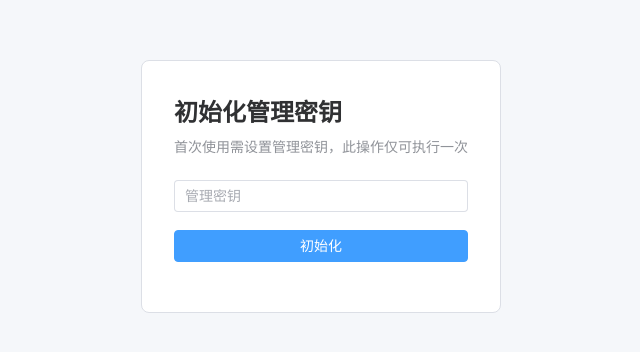
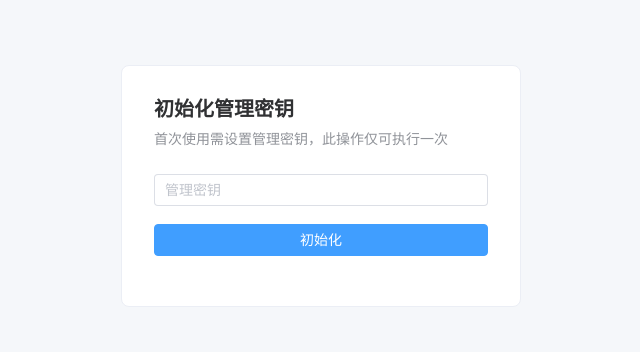
Before and after one commit to Zightch/frp, a Vue app in the folder frps/webui/: page /init in a window 1280 px wide. Shown: the part 214-566 px from the top of the page, without its empty margins (319-959 px from the left). Built offline with nearby package versions, Linux system fonts and the light colour scheme; no server answers.

Commit message:
webui重构

```diff
--- a/frps/webui/package.json
+++ b/frps/webui/package.json
@@ -9,6 +9,7 @@
     "preview": "vite preview"
   },
   "dependencies": {
+    "@element-plus/icons-vue": "^2.3.2",
     "element-plus": "^2.6.1",
     "vue": "^3.4.21",
     "vue-router": "^4.3.0"
--- /dev/null
+++ b/frps/webui/src/layouts/BlankLayout.vue
@@ -0,0 +1,26 @@
+<script setup lang="ts">
+import { RouterView } from 'vue-router'
+</script>
+
+<template>
+  <div class="blank-layout">
+    <div class="blank-center">
+      <RouterView />
+    </div>
+  </div>
+</template>
+
+<style scoped>
+.blank-layout {
+  min-height: 100vh;
+  background: var(--color-bg-page);
+  display: flex;
+  justify-content: center;
+  align-items: center;
+}
+
+.blank-center {
+  width: 100%;
+  max-width: 400px;
+}
+</style>
--- a/frps/webui/src/main.ts
+++ b/frps/webui/src/main.ts
@@ -1,5 +1,6 @@
 import { createApp } from 'vue'
 import ElementPlus from 'element-plus'
+import * as ElementPlusIconsVue from '@element-plus/icons-vue'
 import 'element-plus/dist/index.css'
 import './styles/main.css'
 import App from './App.vue'
@@ -7,6 +8,11 @@ import router from './router'
 
 const app = createApp(App)
 
+// 注册所有 Element Plus 图标
+for (const [key, component] of Object.entries(ElementPlusIconsVue)) {
+  app.component(key, component)
+}
+
 app.use(ElementPlus)
 app.use(router)
 
--- a/frps/webui/src/styles/main.css
+++ b/frps/webui/src/styles/main.css
@@ -1,34 +1,180 @@
-/* 基础 CSS 变量 */
+/* ============================================================
+   frps WebUI 样式基础设施
+   遵循 docs/frps/webui-style-guide.md 视觉规范
+   ============================================================ */
+
 :root {
-  --primary-color: #409eff;
-  --text-color: #303133;
-  --text-color-secondary: #909399;
-  --border-color: #dcdfe6;
-  --background-color: #f5f7fa;
+  /* ---- 品牌色（Primary）---- */
+  --color-primary: #409EFF;
+  --color-primary-light-3: #79BBFF;
+  --color-primary-light-5: #A0CFFF;
+  --color-primary-light-7: #C6E2FF;
+  --color-primary-light-8: #D9ECFF;
+  --color-primary-light-9: #ECF5FF;
+  --color-primary-dark-2: #337ECC;
+
+  /* ---- 功能色（Functional）---- */
+  --color-success: #67C23A;
+  --color-success-light-3: #95D475;
+  --color-success-light-9: #E1F3D8;
+
+  --color-warning: #E6A23C;
+  --color-warning-light-3: #EEBE77;
+  --color-warning-light-9: #FAECD8;
+
+  --color-danger: #F56C6C;
+  --color-danger-light-3: #F89898;
+  --color-danger-light-9: #FDE2E2;
+
+  --color-info: #909399;
+  --color-info-light-9: #E9E9EB;
+
+  /* ---- 中性色 - 文字 ---- */
+  --color-text-primary: #303133;
+  --color-text-regular: #606266;
+  --color-text-secondary: #909399;
+  --color-text-placeholder: #C0C4CC;
+
+  /* ---- 中性色 - 边框 ---- */
+  --color-border: #DCDFE6;
+  --color-border-light: #E4E7ED;
+  --color-border-lighter: #EBEEF5;
+  --color-border-extra-light: #F2F6FC;
+
+  /* ---- 中性色 - 背景 ---- */
+  --color-bg-white: #FFFFFF;
+  --color-bg-page: #F5F7FA;
+  --color-bg-fill: #F0F2F5;
+  --color-bg-fill-light: #F5F7FA;
+  --color-bg-fill-lighter: #FAFAFA;
+  --color-mask: rgba(0, 0, 0, 0.5);
+
+  /* ---- 字体 ---- */
+  --font-family: -apple-system, BlinkMacSystemFont, 'Segoe UI', Roboto,
+    'Helvetica Neue', Arial, 'Noto Sans SC', sans-serif;
+
+  --font-size-h1: 20px;
+  --font-size-h2: 16px;
+  --font-size-h3: 14px;
+  --font-size-body: 14px;
+  --font-size-auxiliary: 13px;
+  --font-size-small: 12px;
+
+  --font-weight-bold: 600;
+  --font-weight-regular: 400;
+
+  --line-height-h1: 28px;
+  --line-height-h2: 24px;
+  --line-height-h3: 22px;
+  --line-height-body: 22px;
+  --line-height-auxiliary: 20px;
+  --line-height-small: 20px;
+
+  /* ---- 间距（4px 基准网格）---- */
+  --spacing-xs: 4px;
+  --spacing-sm: 8px;
+  --spacing-md: 12px;
+  --spacing-base: 16px;
+  --spacing-lg: 20px;
+  --spacing-xl: 24px;
+  --spacing-2xl: 32px;
+
+  /* ---- 圆角 ---- */
+  --radius-small: 4px;
+  --radius-base: 8px;
+  --radius-large: 12px;
+
+  /* ---- 布局 ---- */
+  --header-height: 56px;
+  --aside-width: 200px;
+  --content-max-width: 1200px;
+  --content-padding: 24px;
 }
 
-/* 重置样式 */
-* {
+/* ---- Element Plus 主题覆盖 ---- */
+:root {
+  --el-color-primary: var(--color-primary);
+  --el-color-primary-light-3: var(--color-primary-light-3);
+  --el-color-primary-light-5: var(--color-primary-light-5);
+  --el-color-primary-light-7: var(--color-primary-light-7);
+  --el-color-primary-light-8: var(--color-primary-light-8);
+  --el-color-primary-light-9: var(--color-primary-light-9);
+  --el-color-primary-dark-2: var(--color-primary-dark-2);
+
+  --el-color-success: var(--color-success);
+  --el-color-success-light-3: var(--color-success-light-3);
+  --el-color-success-light-9: var(--color-success-light-9);
+
+  --el-color-warning: var(--color-warning);
+  --el-color-warning-light-3: var(--color-warning-light-3);
+  --el-color-warning-light-9: var(--color-warning-light-9);
+
+  --el-color-danger: var(--color-danger);
+  --el-color-danger-light-3: var(--color-danger-light-3);
+  --el-color-danger-light-9: var(--color-danger-light-9);
+
+  --el-color-info: var(--color-info);
+  --el-color-info-light-9: var(--color-info-light-9);
+
+  --el-text-color-primary: var(--color-text-primary);
+  --el-text-color-regular: var(--color-text-regular);
+  --el-text-color-secondary: var(--color-text-secondary);
+  --el-text-color-placeholder: var(--color-text-placeholder);
+
+  --el-border-color: var(--color-border);
+  --el-border-color-light: var(--color-border-light);
+  --el-border-color-lighter: var(--color-border-lighter);
+  --el-border-color-extra-light: var(--color-border-extra-light);
+
+  --el-bg-color: var(--color-bg-white);
+  --el-bg-color-page: var(--color-bg-page);
+  --el-bg-color-overlay: var(--color-bg-white);
+
+  --el-fill-color: var(--color-bg-fill);
+  --el-fill-color-light: var(--color-bg-fill-light);
+  --el-fill-color-lighter: var(--color-bg-fill-lighter);
+
+  --el-font-family: var(--font-family);
+  --el-border-radius-base: var(--radius-small);
+  --el-border-radius-small: var(--radius-small);
+  --el-border-radius-round: 16px;
+}
+
+/* ---- 暗色模式预留 ---- */
+html.dark {
+  --color-text-primary: #CFD3DC;
+  --color-text-regular: #A4A7AE;
+  --color-text-secondary: #6C6E72;
+  --color-bg-white: #1D1E1F;
+  --color-bg-page: #141414;
+  --color-border: #4C4D4F;
+  --color-border-light: #414243;
+}
+
+/* ---- 全局重置 ---- */
+*,
+*::before,
+*::after {
   margin: 0;
   padding: 0;
   box-sizing: border-box;
 }
 
 body {
-  font-family: -apple-system, BlinkMacSystemFont, 'Segoe UI', Roboto, Oxygen, Ubuntu, sans-serif;
-  color: var(--text-color);
-  background-color: var(--background-color);
+  font-family: var(--font-family);
+  font-size: var(--font-size-body);
+  line-height: var(--line-height-body);
+  color: var(--color-text-primary);
+  background-color: var(--color-bg-page);
+  -webkit-font-smoothing: antialiased;
+  -moz-osx-font-smoothing: grayscale;
 }
 
-/* 通用工具类 */
-.text-center {
-  text-align: center;
+a {
+  color: var(--color-primary);
+  text-decoration: none;
 }
 
-.mt-20 {
-  margin-top: 20px;
+a:hover {
+  color: var(--color-primary-light-3);
 }
-
-.mb-20 {
-  margin-bottom: 20px;
-}
--- a/frps/webui/src/views/InitView.vue
+++ b/frps/webui/src/views/InitView.vue
@@ -51,13 +51,12 @@ async function handleInit() {
 </script>
 
 <template>
-  <div class="init-page">
-    <div v-if="checking" class="init-card">
-      <p>检查初始化状态...</p>
+  <div v-if="checking" class="auth-card">
+    <p class="auth-checking">检查初始化状态...</p>
   </div>
-    <div v-else class="init-card">
-      <h2>初始化管理密钥</h2>
-      <p class="init-desc">首次使用需设置管理密钥，此操作仅可执行一次</p>
+  <div v-else class="auth-card">
+    <h2 class="auth-title">初始化管理密钥</h2>
+    <p class="auth-desc">首次使用需设置管理密钥，此操作仅可执行一次</p>
     <el-form @submit.prevent="handleInit">
       <el-form-item>
         <el-input
@@ -80,32 +79,32 @@ async function handleInit() {
       </el-form-item>
     </el-form>
   </div>
-  </div>
 </template>
 
 <style scoped>
-.init-page {
-  display: flex;
-  justify-content: center;
-  align-items: center;
-  min-height: 100vh;
+.auth-card {
+  padding: var(--spacing-2xl);
+  background: var(--color-bg-white);
+  border-radius: var(--radius-base);
+  border: 1px solid var(--color-border-lighter);
 }
 
-.init-card {
-  width: 360px;
-  padding: 32px;
-  background: #fff;
-  border-radius: 8px;
-  border: 1px solid var(--border-color);
+.auth-checking {
+  text-align: center;
+  color: var(--color-text-secondary);
+  padding: var(--spacing-lg) 0;
 }
 
-.init-card h2 {
-  margin-bottom: 8px;
+.auth-title {
+  font-size: var(--font-size-h1);
+  font-weight: var(--font-weight-bold);
+  color: var(--color-text-primary);
+  margin-bottom: var(--spacing-sm);
 }
 
-.init-desc {
-  color: var(--text-color-secondary);
-  font-size: 14px;
-  margin-bottom: 24px;
+.auth-desc {
+  font-size: var(--font-size-body);
+  color: var(--color-text-secondary);
+  margin-bottom: var(--spacing-xl);
 }
 </style>
--- a/frps/webui/src/views/LoginView.vue
+++ b/frps/webui/src/views/LoginView.vue
@@ -38,18 +38,15 @@ async function handleLogin() {
 
   loading.value = true
   try {
-    // 1. Get challenge
     const challengeResult = await authApi.challenge()
     if (challengeResult.error) {
       ElMessage.error(challengeResult.error)
       return
     }
 
-    // 2. Compute proof: proof = SHA256(key_hash + salt)
     const keyHash = await sha256Hex(secret.value)
     const proof = await sha256Hex(keyHash + challengeResult.data!.salt)
 
-    // 3. Login
     const loginResult = await authApi.login(challengeResult.data!.challenge_id, proof)
     if (loginResult.error) {
       ElMessage.error(loginResult.error)
@@ -67,12 +64,11 @@ async function handleLogin() {
 </script>
 
 <template>
-  <div class="login-page">
-    <div v-if="checking" class="login-card">
-      <p>检查登录状态...</p>
+  <div v-if="checking" class="auth-card">
+    <p class="auth-checking">检查登录状态...</p>
   </div>
-    <div v-else class="login-card">
-      <h2>管理登录</h2>
+  <div v-else class="auth-card">
+    <h2 class="auth-title">管理登录</h2>
     <el-form @submit.prevent="handleLogin">
       <el-form-item>
         <el-input
@@ -95,26 +91,26 @@ async function handleLogin() {
       </el-form-item>
     </el-form>
   </div>
-  </div>
 </template>
 
 <style scoped>
-.login-page {
-  display: flex;
-  justify-content: center;
-  align-items: center;
-  min-height: 100vh;
+.auth-card {
+  padding: var(--spacing-2xl);
+  background: var(--color-bg-white);
+  border-radius: var(--radius-base);
+  border: 1px solid var(--color-border-lighter);
 }
 
-.login-card {
-  width: 360px;
-  padding: 32px;
-  background: #fff;
-  border-radius: 8px;
-  border: 1px solid var(--border-color);
+.auth-checking {
+  text-align: center;
+  color: var(--color-text-secondary);
+  padding: var(--spacing-lg) 0;
 }
 
-.login-card h2 {
-  margin-bottom: 24px;
+.auth-title {
+  font-size: var(--font-size-h1);
+  font-weight: var(--font-weight-bold);
+  color: var(--color-text-primary);
+  margin-bottom: var(--spacing-xl);
 }
 </style>
```
Also changed, not shown: frps/webui/src/layouts/MainLayout.vue (added, +143 -0 lines), frps/webui/src/router/index.ts (+24 -1 lines), frps/webui/src/views/ProxyGroupsView.vue (+62 -77 lines), 4 other files (tests, documents, lock files or other folders). Lines whose indentation alone changed are shown as unchanged.
